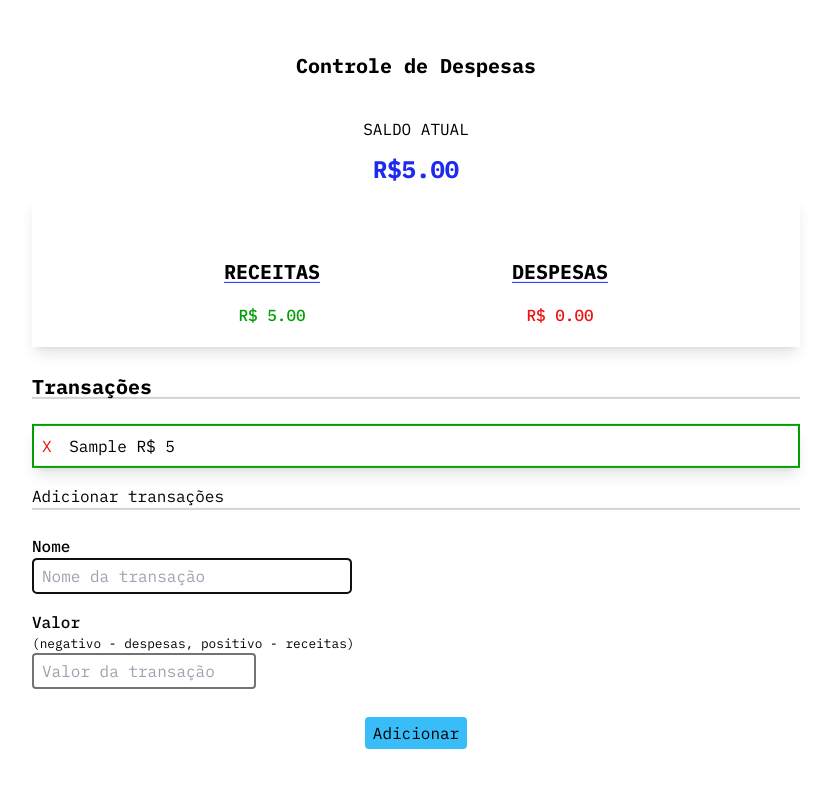
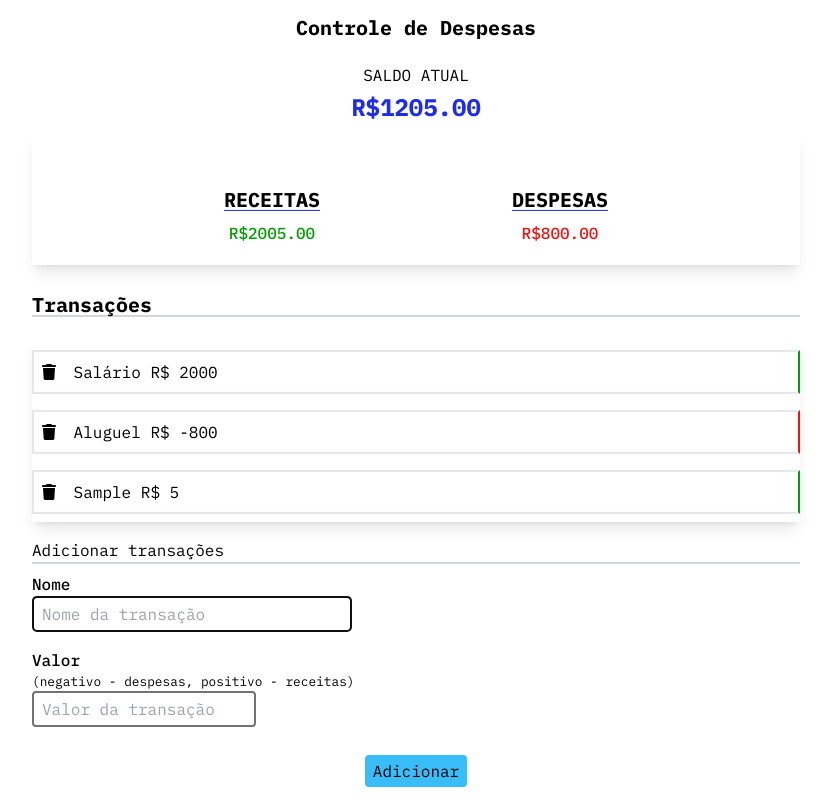
Before and after one commit to ezequielFaustino/income-expenses, a website: page index.html in a window 1280 px wide. Both pictures are taken after typing "Sample", "5" into the empty fields and a click on the input "Adicionar". Shown: the whole page, without its empty margins (224-1055 px from the left). Drawn offline with Linux system fonts and the light colour scheme.

Commit message:
refazendo funçao p/ remover transação

```diff
--- a/index.html
+++ b/index.html
@@ -10,8 +10,14 @@
   <link rel="preconnect" href="https://fonts.googleapis.com">
   <link rel="preconnect" href="https://fonts.gstatic.com" crossorigin>
   <link href="https://fonts.googleapis.com/css2?family=IBM+Plex+Mono:wght@400;500;700&display=swap" rel="stylesheet">
+  <!-- Font Awesome -->
+  <link rel="stylesheet" href="https://cdnjs.cloudflare.com/ajax/libs/font-awesome/6.4.0/css/all.min.css"
+    integrity="sha512-iecdLmaskl7CVkqkXNQ/ZH/XLlvWZOJyj7Yy7tcenmpD1ypASozpmT/E0iPtmFIB46ZmdtAc9eNBvH0H/ZpiBw=="
+    crossorigin="anonymous" referrerpolicy="no-referrer" />
   <!-- CSS do projeto -->
   <link rel="stylesheet" href="public/style.css">
+  <!-- Javascript -->
+  <script type="module" src="public/app.js" defer></script>
 </head>
 
 <body>
@@ -38,7 +44,6 @@
     <h3 class="transactions-title border-b-2 border-gray-300">Transações</h3>
 
     <ul data-js="transactions-list" class="shadow shadow-neutral-500 md:shadow-lg">
-
     </ul>
 
     <h4 class="border-b-2 border-gray-300">Adicionar transações</h4>
@@ -58,8 +63,6 @@
       <input type="submit" data-js="add-btn" class="px-4 py-1 rounded bg-sky-400" value="Adicionar">
     </form>
   </div>
-
-  <script type="module" src="public/app.js"></script>
 </body>
 
 </html>
--- a/public/app.js
+++ b/public/app.js
@@ -1,3 +1,4 @@
+
 const balanceDisplay = document.querySelector('[data-js="balance"]')
 const moneyPlusDisplay = document.querySelector('[data-js="money-plus"]')
 const moneyMinusDisplay = document.querySelector('[data-js="money-minus"]')
@@ -6,30 +7,43 @@ const transactionInput = document.querySelector('[data-js="text"]')
 const amountInput = document.querySelector('[data-js="amount"]')
 const transactionsUl = document.querySelector('[data-js="transactions-list"]')
 
-let transactions = []
+let transactions = [
+  { id: 1, name: 'Salário', amount: 2000 },
+  { id: 2, name: 'Aluguel', amount: -800 }
+]
+
+const removeTransaction = ID => {
+  transactions = transactions.filter(id => id !== ID)
+  console.log(transactions)
+
+}
 
 const addTransactionIntoDom = ({ amount, name, id }) => {
-  const li = document.createElement('li')
   const CSSClass = amount < 0 ? 'minus' : 'plus'
   const operator = amount > 0 ? '' : '-'
   const amountWithoutOperator = Math.abs(amount)
+  const li = document.createElement('li')
   li.classList.add(CSSClass)
+  li.classList.add('border-2')
+  li.classList.add('border-b-indigo-500')
 
-  const templateHTML = `
-  <button class="delete-btn" onClick="removeTransaction()">
-    X
-  </button>
-  ${name}
-  R$ ${operator}${amountWithoutOperator}`
-  li.insertAdjacentHTML('beforeend', templateHTML)
-
-  transactionsUl.append(li)
+  li.innerHTML = `
+    <button class='delete-btn' onclick="alert(${id})">
+      <i class="fa-solid fa-trash"></i>
+    </button>
+    ${name} R$ ${operator}${amountWithoutOperator}
+  `
+  const fragment = document.createDocumentFragment()
+  fragment.append(li)
+  transactionsUl.append(fragment)
 }
 
-const removeTransaction = () => {
-
-  console.log('clik')
-
+const addTransactionsArray = (transactionName, transactionAmount) => {
+  transactions.push({
+    id: generateID(),
+    name: transactionName,
+    amount: Number(transactionAmount)
+  })
 }
 
 const getTotal = transactionsAmounts => transactionsAmounts
@@ -56,8 +70,8 @@ const updateBalanceValues = () => {
   const expense = getExpense(transactionsAmounts)
 
   balanceDisplay.textContent = `R$${total}`
-  moneyMinusDisplay.textContent = `R$ ${expense}`
-  moneyPlusDisplay.textContent = `R$ ${income}`
+  moneyMinusDisplay.textContent = `R$${expense}`
+  moneyPlusDisplay.textContent = `R$${income}`
 }
 
 const init = () => {
@@ -71,14 +85,6 @@ const generateID = () => Math.round(Math.random() * 1000)
 const cleanInputs = () => {
   transactionInput.value = ''
   amountInput.value = ''
-}
-
-const addTransactionsArray = (transactionName, transactionAmount) => {
-  transactions.push({
-    id: generateID(),
-    name: transactionName,
-    amount: Number(transactionAmount)
-  })
 }
 
 const handleFormSubmit = event => {
@@ -100,4 +106,5 @@ const handleFormSubmit = event => {
   transactionInput.focus()
 }
 
+init()
 form.addEventListener('submit', handleFormSubmit)
--- a/src/base/base.css
+++ b/src/base/base.css
@@ -27,10 +27,6 @@ p {
   font-size: clamp(0.75rem, 1rem + 10vw, 1rem);
 }
 
-h4 {
-  margin: 1em 0;
-}
-
 body {
   font-family: var(--ff-base);
 }
--- a/src/layouts/layouts.css
+++ b/src/layouts/layouts.css
@@ -1,7 +1,6 @@
 @import '../base/base.css';
 
 .wrapper {
-  background-color: var(--clr-neutral);
   border-radius: 1.25em;
   padding: 0 1em;
   max-width: 60em;
@@ -21,16 +20,20 @@
 .current-balance {
   margin-bottom: 1em;
 
+  & h4 {
+    margin-bottom: 0.5em;
+  }
+
   @media screen and (min-width: 60em) {
     text-align: center;
   }
-
 
 }
 
 .inc-exp-list {
   display: flex;
   justify-content: space-between;
+  align-items: center;
   padding: 1.25em 0;
 
   @media screen and (min-width: 60em) {
@@ -40,7 +43,7 @@
   & div>h3 {
     border-bottom: 1px solid var(--clr-primary-700);
     padding-bottom: 0;
-    margin: 1em 0;
+    margin: .5em 0;
   }
 
   & div>p {
@@ -65,24 +68,30 @@
 
 ul[data-js="transactions-list"] {
   margin-bottom: 1em;
+  display: flex;
+  flex-direction: column;
 
   & li {
     padding: .5em 0;
     margin: .5em 0;
+    user-select: none;
   }
 
   & li.plus {
-    border: 2px solid var(--clr-primary-500);
+    border-right: 2px solid var(--clr-primary-500);
   }
 
   & li.minus {
-    border: 2px solid var(--clr-secondary-500);
+    border-right: 2px solid var(--clr-secondary-500);
   }
 
   & button.delete-btn {
     cursor: pointer;
-    color: var(--clr-secondary-500);
     padding: 0 .5em;
+
+    & li {
+      pointer-events: none;
+    }
   }
 }
 
```
Also changed, not shown: public/style.css.
